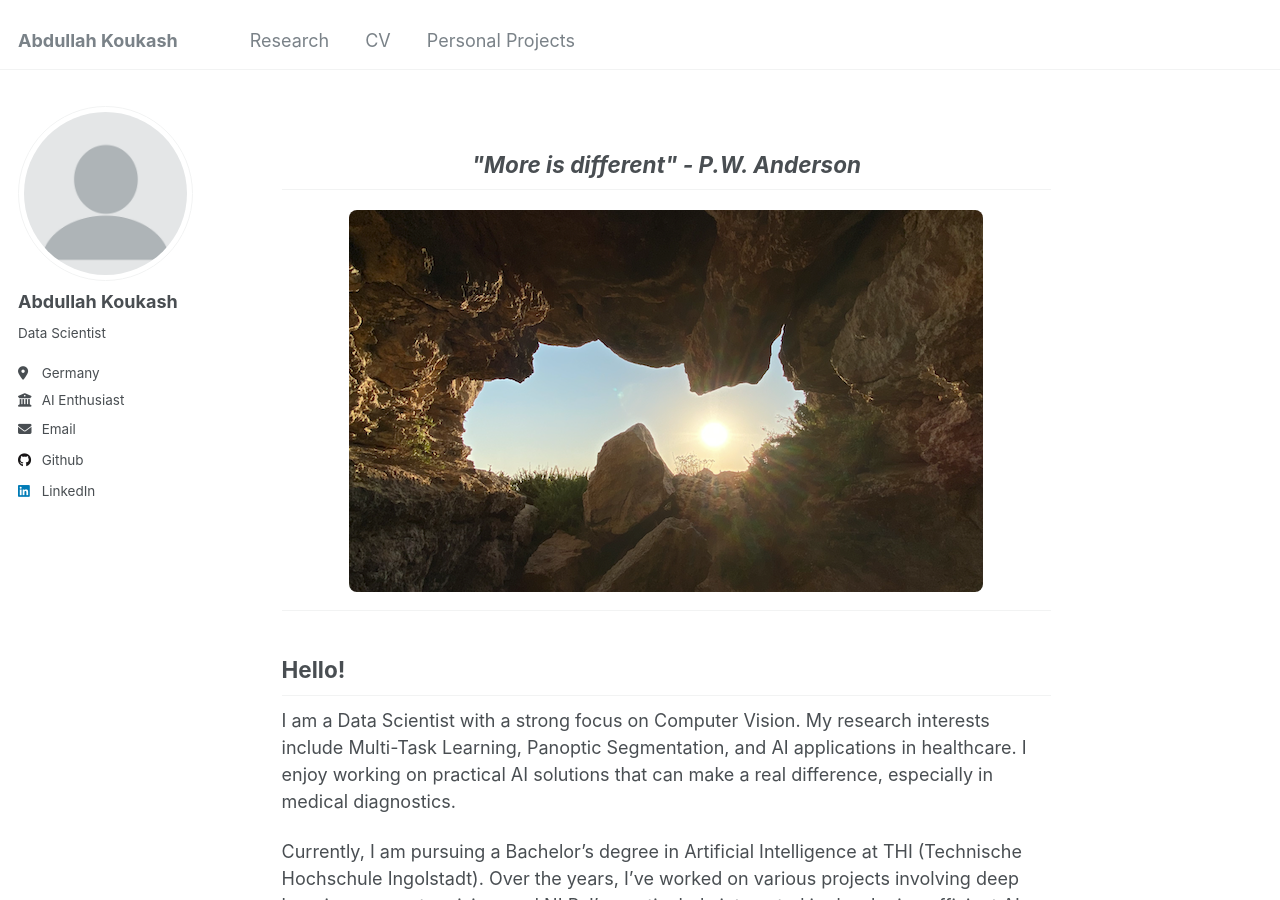
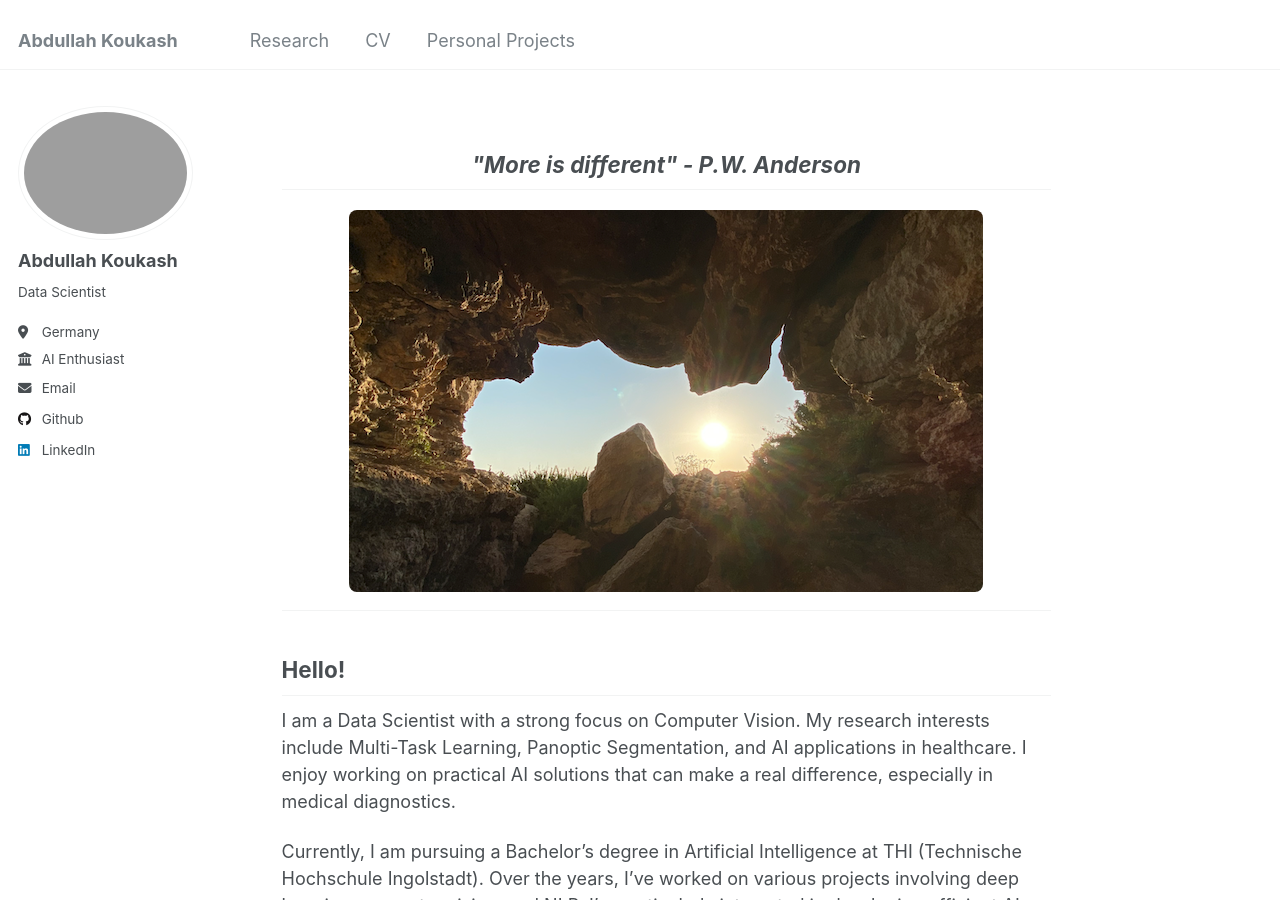
Before and after one commit to Abdullahkou/abdullahkou.github.io, a Jekyll site: the page built from _pages/about.md, in a window 1280 px wide and 900 px high. Built offline with Jekyll 4.4.1, drawn with Linux system fonts in a browser that asks for light colours.

Commit message:
Update _config.yml

```diff
--- a/_config.yml
+++ b/_config.yml
@@ -26,7 +26,7 @@ author:
 #               Additional customization can be done by editing /_includes/author-profile.html
 author:
   # Biographic information
-  avatar           : "profile.png"  # Falls du ein Bild hast, speichere es im Image-Ordner
+  avatar           : "IMG_2525.jpeg"  # Falls du ein Bild hast, speichere es im Image-Ordner
   name             : "Abdullah Koukash"
   bio              : "Data Scientist"
   location         : "Germany"
```
